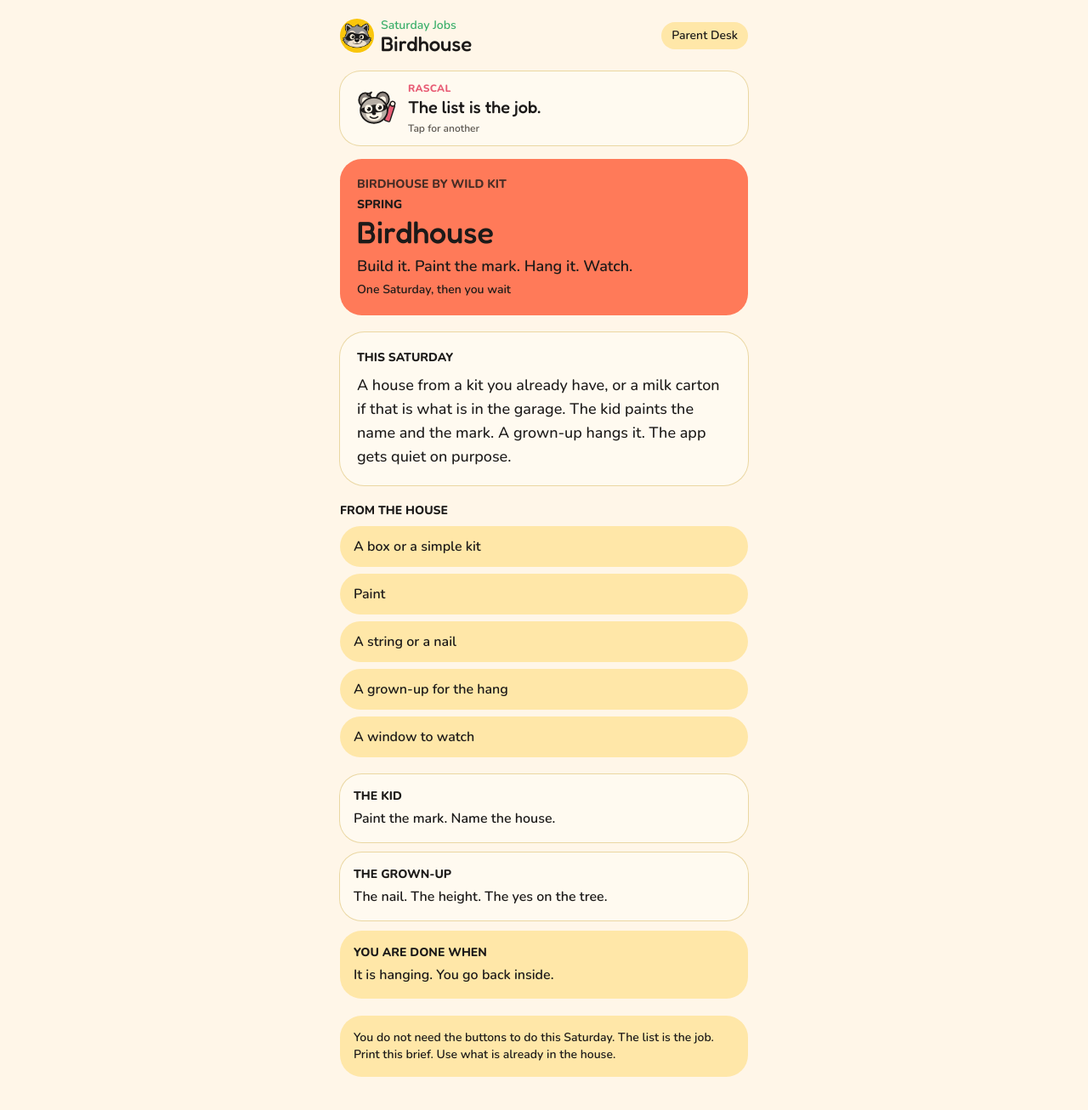
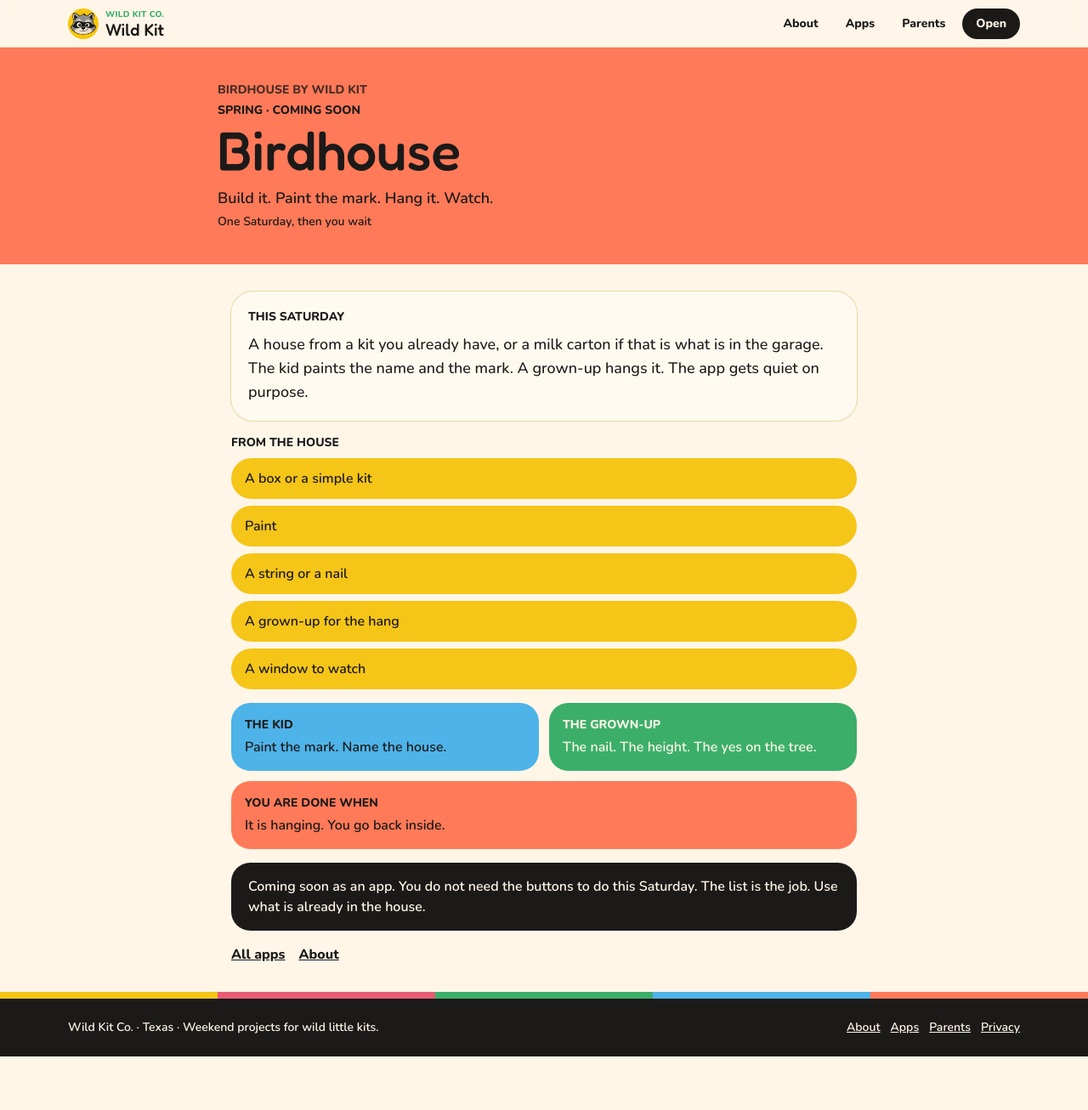
Before and after one commit to rmcnally11/wild-kit, a Next.js app: page /kits/birdhouse in a window 1280 px wide. Before the commit this address had no page. Shown: the top 1306 px of the page at 85% size. After the commit the page ends 1243 px from the top, so only its background shows below. Built offline with nearby package versions, Linux system fonts and the light colour scheme.

Commit message:
Make Saturday briefs public
Coming-soon jobs were sending people to setup. The list is the job — Birdhouse and the rest of the shelf are readable from the site with no account.

Co-authored-by: rmcnally11 <rmcnally11@gmail.com>

```diff
--- a/app/kits/[id]/page.tsx
+++ b/app/kits/[id]/page.tsx
@@ -1,43 +1,53 @@
-"use client";
+import type { Metadata } from "next";
+import Link from "next/link";
+import { notFound } from "next/navigation";
 
-import Link from "next/link";
-import { useParams } from "next/navigation";
+import { SiteChrome } from "@/components/site-chrome";
+import { hueOf } from "@/lib/hues";
+import { kitById, KITS } from "@/lib/kits";
 
-import { FamilyChrome } from "@/components/family-chrome";
-import { Button } from "@/components/ui/button";
-import { hueOf } from "@/lib/hues";
-import { kitById } from "@/lib/kits";
+type Props = { params: Promise<{ id: string }> };
 
-export default function KitPage() {
-  const params = useParams<{ id: string }>();
-  const kit = kitById(params.id);
-
-  if (!kit) {
-    return (
-      <FamilyChrome title="That kit">
-        <p className="text-lg text-muted-foreground">That Saturday is not on the shelf.</p>
-        <Button asChild className="mt-4 h-14 rounded-2xl text-lg font-extrabold">
-          <Link href="/app">Back to Saturday Jobs</Link>
-        </Button>
-      </FamilyChrome>
-    );
+export function generateStaticParams() {
+  return KITS.map((kit) => ({ id: kit.id }));
 }
 
+export async function generateMetadata({ params }: Props): Promise<Metadata> {
+  const { id } = await params;
+  const kit = kitById(id);
+  if (!kit) return { title: "That Saturday" };
+  return {
+    title: kit.listing,
+    description: kit.line,
+  };
+}
+
+export default async function KitPage({ params }: Props) {
+  const { id } = await params;
+  const kit = kitById(id);
+  if (!kit) notFound();
+
+  const hue = hueOf(kit.id);
+
   return (
-    <FamilyChrome eyebrow="Saturday Jobs" title={kit.name}>
-      <div className="grid gap-5">
-        <div
-          className="rounded-[1.6rem] px-5 py-5"
-          style={{ background: hueOf(kit.id).bg, color: hueOf(kit.id).ink }}
-        >
+    <SiteChrome>
+      <main className="bg-cream">
+        <section className="px-4 py-10" style={{ background: hue.bg, color: hue.ink }}>
+          <div className="mx-auto w-full max-w-3xl">
             <p className="text-sm font-extrabold uppercase opacity-80">{kit.listing}</p>
-          <p className="mt-1 text-sm font-extrabold uppercase">{kit.seasonLabel}</p>
-          <h2 className="font-display mt-1 text-4xl leading-none">{kit.name}</h2>
-          <p className="mt-2 text-lg font-semibold">{kit.line}</p>
+            <p className="mt-1 text-sm font-extrabold uppercase">
+              {kit.status === "open" ? `${kit.seasonLabel} · Open here` : `${kit.seasonLabel} · Coming soon`}
+            </p>
+            <h1 className="font-display mt-2 text-[clamp(2.4rem,8vw,4rem)] leading-[0.92]">
+              {kit.name}
+            </h1>
+            <p className="mt-3 text-lg font-semibold">{kit.line}</p>
             <p className="mt-1 text-sm font-semibold">{kit.hours}</p>
           </div>
+        </section>
 
-        <section className="rounded-[1.8rem] bg-card p-5 ring-1 ring-border">
+        <div className="mx-auto grid w-full max-w-3xl gap-4 px-4 py-8">
+          <section className="rounded-[1.6rem] bg-card p-5 ring-1 ring-border">
             <p className="text-sm font-extrabold uppercase">This Saturday</p>
             <p className="mt-2 text-lg leading-7">{kit.saturday}</p>
           </section>
@@ -46,39 +56,52 @@ export default function KitPage() {
             <p className="mb-2 text-sm font-extrabold uppercase">From the house</p>
             <ul className="grid gap-2">
               {kit.need.map((item) => (
-              <li key={item} className="rounded-2xl bg-secondary px-4 py-3 font-semibold">
+                <li key={item} className="rounded-2xl bg-lemonade px-4 py-3 font-semibold text-ink">
                   {item}
                 </li>
               ))}
             </ul>
           </section>
 
-        <section className="grid gap-3">
-          <div className="rounded-[1.6rem] bg-card p-4 ring-1 ring-border">
+          <section className="grid gap-3 md:grid-cols-2">
+            <div className="rounded-[1.4rem] bg-sky p-4 text-ink">
               <p className="text-sm font-extrabold uppercase">The kid</p>
               <p className="mt-1 font-semibold">{kit.kid}</p>
             </div>
-          <div className="rounded-[1.6rem] bg-card p-4 ring-1 ring-border">
+            <div className="rounded-[1.4rem] bg-leaf p-4 text-cream">
               <p className="text-sm font-extrabold uppercase">The grown-up</p>
               <p className="mt-1 font-semibold">{kit.parent}</p>
             </div>
-          <div className="rounded-[1.6rem] bg-secondary p-4">
+            <div className="rounded-[1.4rem] bg-coral p-4 text-ink md:col-span-2">
               <p className="text-sm font-extrabold uppercase">You are done when</p>
               <p className="mt-1 font-semibold">{kit.done}</p>
             </div>
           </section>
 
           {kit.status === "open" && kit.href ? (
-          <Button asChild className="h-16 rounded-2xl text-xl font-extrabold">
-            <Link href={kit.href}>Open {kit.name}</Link>
-          </Button>
+            <Link
+              href={kit.href}
+              className="tap inline-flex h-14 items-center justify-center rounded-2xl bg-ink text-lg font-extrabold text-cream"
+            >
+              Open {kit.name}
+            </Link>
           ) : (
-          <p className="rounded-[1.6rem] bg-secondary p-4 text-sm font-semibold">
-            You do not need the buttons to do this Saturday. The list is the job. Print this
-            brief. Use what is already in the house.
+            <p className="rounded-[1.4rem] bg-ink px-5 py-4 font-semibold text-cream">
+              Coming soon as an app. You do not need the buttons to do this Saturday. The list is
+              the job. Use what is already in the house.
             </p>
           )}
+
+          <p className="flex flex-wrap gap-4 font-extrabold">
+            <Link href="/apps" className="underline">
+              All apps
+            </Link>
+            <Link href="/about" className="underline">
+              About
+            </Link>
+          </p>
         </div>
-    </FamilyChrome>
+      </main>
+    </SiteChrome>
   );
 }
```
Lines whose indentation alone changed are shown as unchanged.
